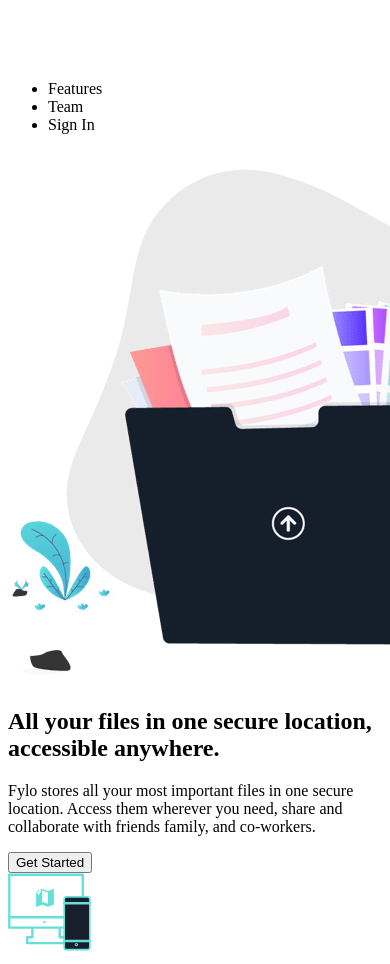
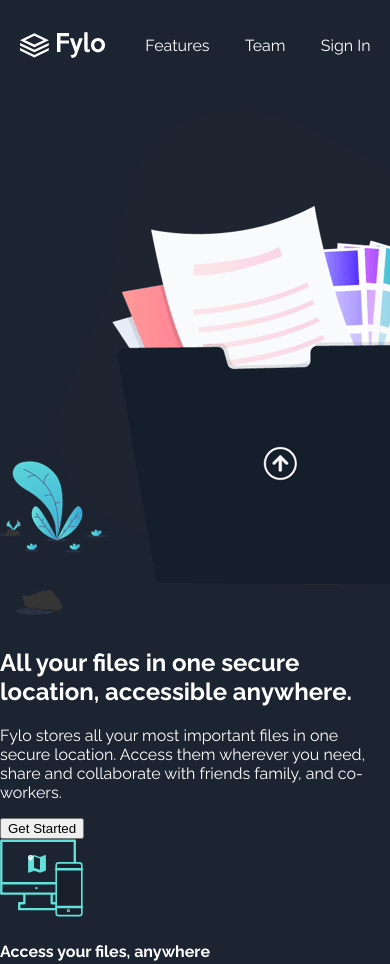
Before and after one commit to cgutwin/frontendmentor, a plain HTML site: page FyloLandingPage/index.html in a window 390 px wide. Shown: the top 964 px of the page. Drawn offline with Linux system fonts and the light colour scheme.

Commit message:
Responsive header style added along with basic main style.

```diff
--- a/FyloLandingPage/index.html
+++ b/FyloLandingPage/index.html
@@ -3,23 +3,28 @@
   <head>
     <meta charset="UTF-8">
     <title>Fylo Landing Page</title>
+    <link href="https://fonts.googleapis.com/css?family=Open+Sans:400,700|Raleway:400,700"
+          rel="stylesheet">
+    <!--TODO: Optimize CSS Styles in head and preload-->
+    <link href="style.css"
+          rel="stylesheet"/>
     <link rel="icon"
           type="image/png"
           href="./images/favicon-32x32.png">
+    <meta name="viewport" content="width=device-width, initial-scale=1">
   </head>
 
   <body>
     <header>
+      <img alt="fylo-logo"
+           src="./images/logo.svg"
+           class="fylo-logo"/>
       <nav>
-        <img alt="fylo-logo"
-             src="./images/logo.svg"/>
-        <div>
-          <ul>
-            <li>Features</li>
-            <li>Team</li>
-            <li>Sign In</li>
-          </ul>
-        </div>
+        <ul>
+          <li>Features</li>
+          <li>Team</li>
+          <li>Sign In</li>
+        </ul>
       </nav>
     </header>
     <main>
--- /dev/null
+++ b/FyloLandingPage/style.css
@@ -0,0 +1,43 @@
+html {
+  background: hsl(217, 28%, 15%);
+  color: hsl(0, 0%, 100%);
+  font-family: "Raleway", sans-serif;
+}
+body {
+  margin: 0 auto;
+  width: 100%;
+  max-width: 1440px;
+}
+
+/* Mobile */
+@media only screen
+and (max-width: 376px) {}
+
+/* Larger than Mobile*/
+@media only screen
+and (min-width: 376px) {
+  header ul {
+    margin-left: auto;
+    max-width: 300px;
+  }
+}
+
+/* Global */
+li { list-style: none; }
+/* Header */
+header {
+  align-items: center;
+  display: grid;
+  grid: 1fr / 22vw 1fr;
+  padding: 5%;
+}
+header ul {
+  display: flex;
+  flex-direction: row;
+  justify-content: space-between;
+}
+.fylo-logo {
+  max-height: 52px;
+  max-width: 176px;
+  width: 100%;
+}
```
